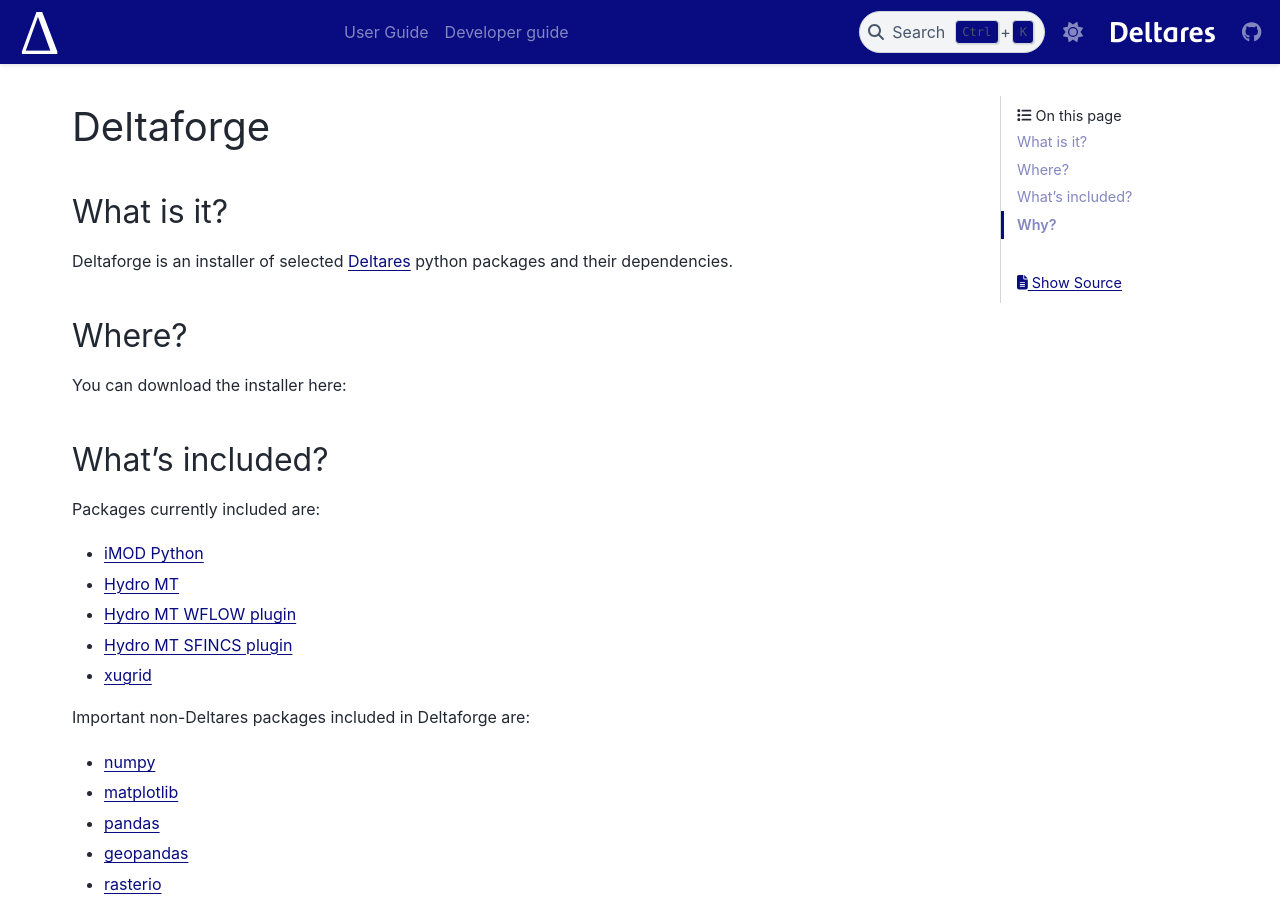
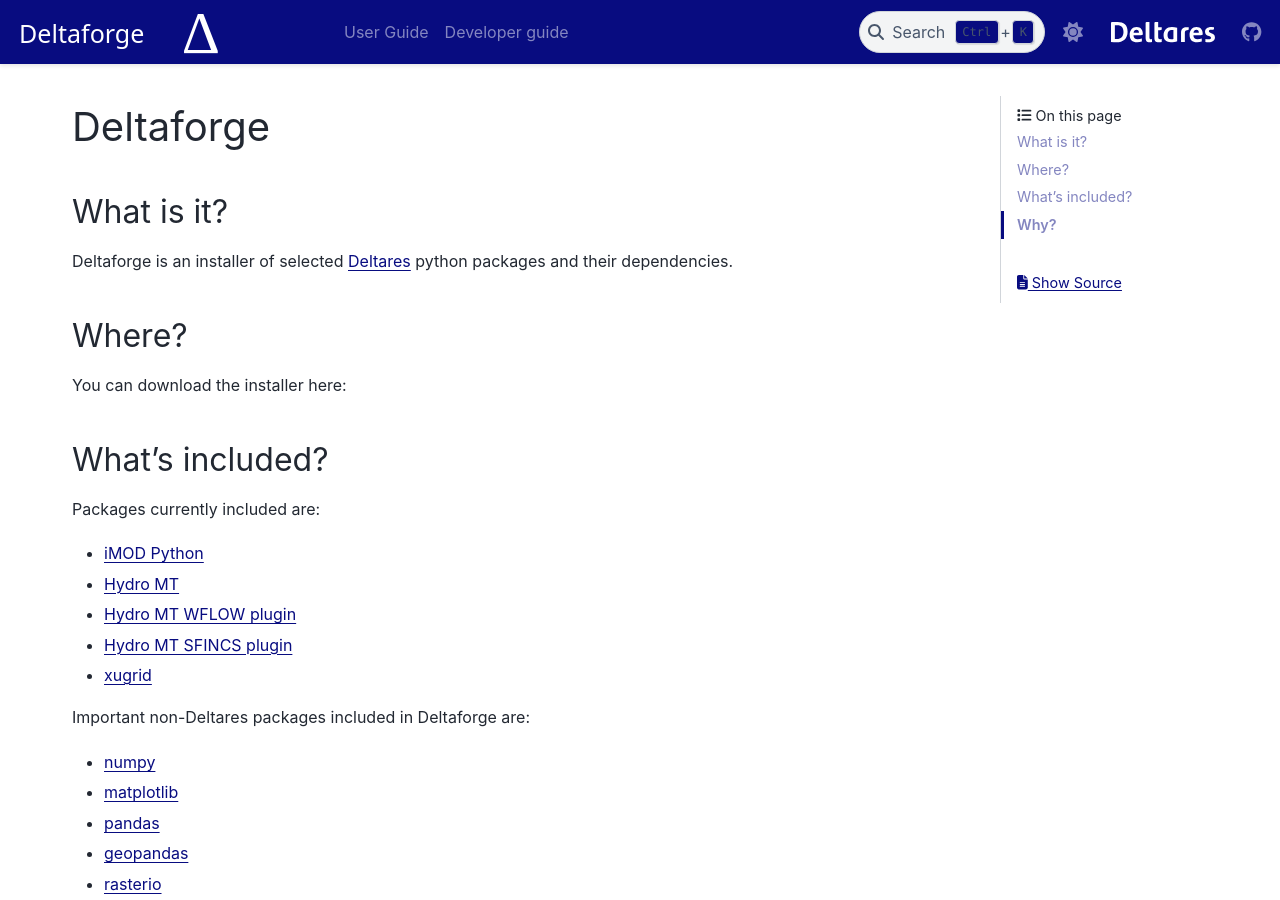
Before and after one commit to Deltares/deltaforge, a Sphinx documentation site: the page built from docs/index.rst, in a window 1280 px wide and 900 px high. Built offline with Sphinx 7.4.7 and the PyData theme 0.15.4, drawn with Linux system fonts in a browser that asks for light colours.

Commit message:
Add letters to icon, to change icon to logo

```diff
--- a/docs/conf.py
+++ b/docs/conf.py
@@ -115,7 +115,7 @@
 
 # The name of an image file (relative to this directory) to place at the top
 # of the sidebar.
-html_logo = "_static/deltaforge_icon.svg"
+html_logo = "_static/deltaforge-logo.svg"
 
 # -- Options for HTMLHelp output ---------------------------------------------
 
```
Also changed, not shown: docs/_static/deltaforge-logo.svg (added), docs/_static/deltaforge_icon.svg (deleted).
